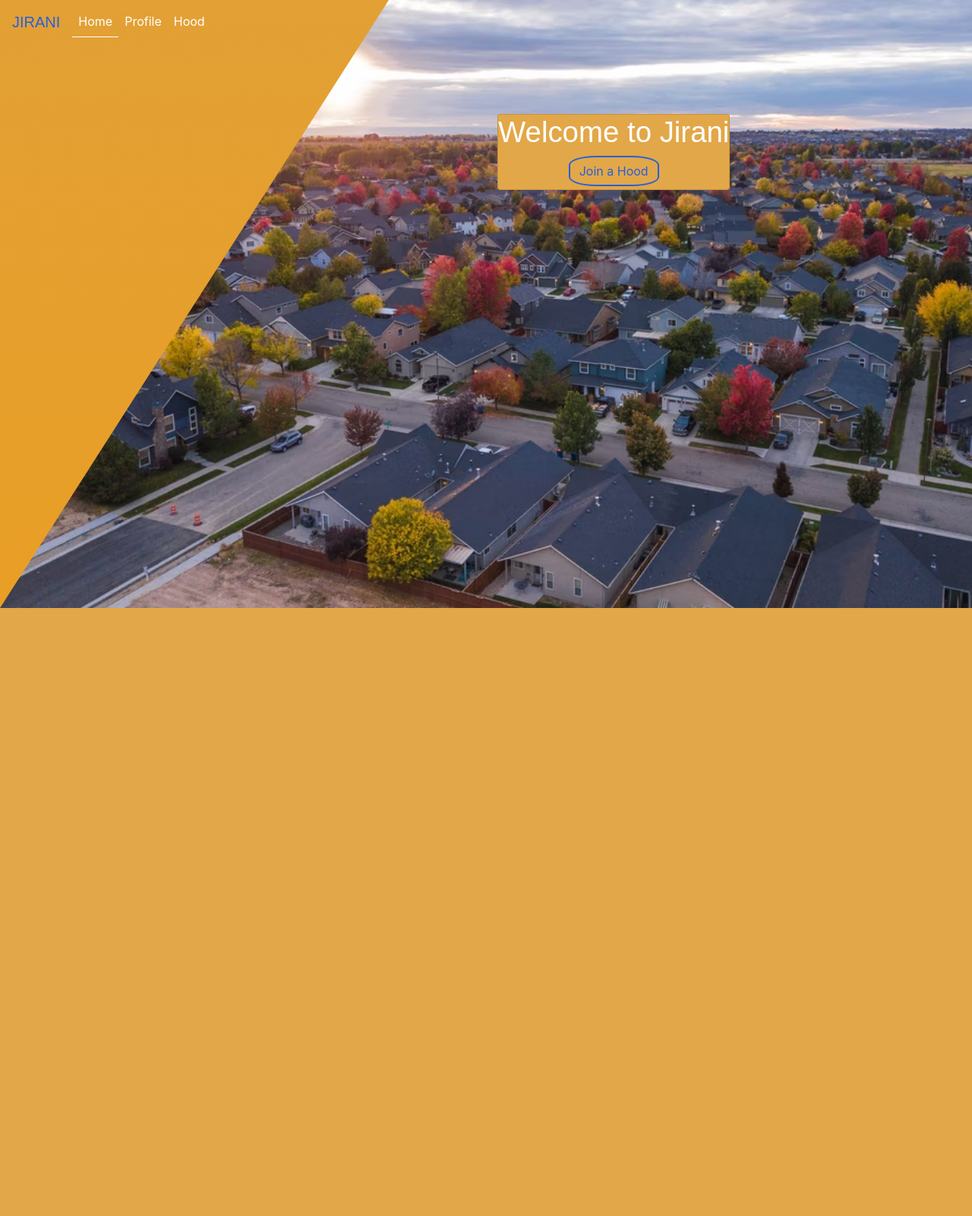
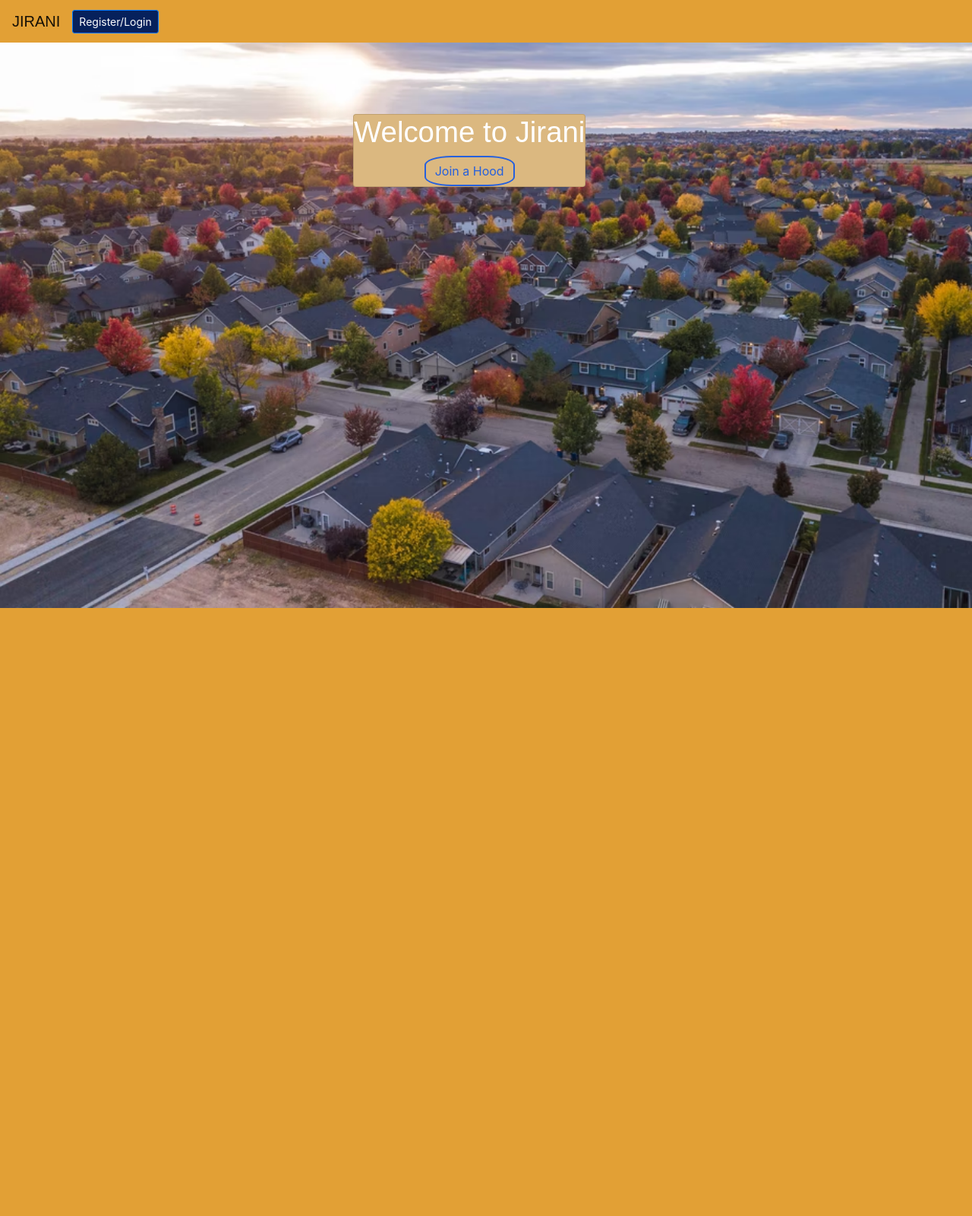
Before and after one commit to gracenyutu/jirani, a Django app: page / in a window 1280 px wide. Shown: the whole page at 76% size. After the commit the page ends 800 px from the top, so only its background shows below. Run offline with Django 4.2, Linux system fonts and the light colour scheme; some libraries are stand-ins or nearby versions; some web fonts are replaced.

Commit message:
create login and signup pages

```diff
--- a/app/templates/navbar.html
+++ b/app/templates/navbar.html
@@ -1,31 +1,41 @@
 <div class="container-fluid px-0">
     <header>
-        <div class="shape"></div>
         <!-- Navbar -->
-        <nav class="navbar fixed-top navbar-expand-lg navbar-transparent">
+        <nav class="navbar fixed-top navbar-expand-lg navbar-transparent navbar-light bg-steel">
             <a class="navbar-brand" href="#">JIRANI</a>
-            <button class="navbar-toggler" type="button" data-toggle="collapse" data-target="#navbarSupportedContent" aria-controls="navbarSupportedContent" aria-expanded="false" aria-label="Toggle navigation"> <span class="navbar-toggler-icon"></span> </button>
             <div class="collapse navbar-collapse" id="navbarSupportedContent">
-                <ul class="navbar-nav mr-auto">
-                    <li class="nav-item active"> <a class="nav-link" href="#">Home <span class="sr-only">(current)</span></a> </li>
-                    <li class="nav-item"> <a class="nav-link" href="#">Profile</a> </li>
-                    <li class="nav-item"> <a class="nav-link" href="#">Hood</a> </li>
+                <ul class="navbar-nav navbar-right">
+                    {% if user.is_authenticated%}
+                    <li class="nav-item dropdown">
+                        <a class="nav-link dropdown-toggle" id="navbarDropdownMenuLink" data-toggle="dropdown">{{ user.username|title }}
+                           <img class="rounded-circle nav-img" src="{{ user.profile.profile_pic.url }}" width="22" height="22" class="rounded-circle" alt="..." style="width: 55px; height: 55px">
+                        </a>
+                        <div class="dropdown-menu dropdown-primary" aria-labelledby="navbarDropdownMenuLink">
+                            <a class="dropdown-item text-center" href="{% url 'profile' user.username %}">Profile</a>
+                            <hr>
+                            <a class="dropdown-item text-center" href="{% url 'edit' user.username  %}"> Edit profile</a>
+                            <hr>
+                            <a href="{% url 'logout' %}" class="text-secondary text-center dropdown-item">Log Out</a>
+                        </div>
+                    </li>
+                    {% else %}
+                    <a href="{% url 'login' %}" class="login btn btn-sm btn-primary"> Register/Login </a>
+                    {% endif %}
                 </ul>
             </div>
         </nav>
         <!-- ./ end of navbar -->
         <div class="container">
             <div class="row">
-                <div class="col-md-6 left-side">
+                <div class="col-md-4 left-side">
                 </div>
-                <div class="col-md-6 right-side">
+                <div class="col-md-8 right-side">
                     <div class="card">
                         <h1>Welcome to Jirani</h1>
                         <div class="text-center">
                             <button class="btn order-button">Join a Hood</button>
                         </div>
                     </div>
-
                 </div>
             </div>
         </div>
--- a/app/views.py
+++ b/app/views.py
@@ -1,7 +1,9 @@
-from django.shortcuts import render, redirect
-from .forms import SignupForm
+from django.shortcuts import render, redirect, get_object_or_404
+from .forms import SignupForm, UpdateUserForm, UpdateUserProfileForm
 from django.contrib.auth import login, authenticate
 from .models import Post, Profile, Business, Neighborhood
+from django.contrib.auth.models import User
+from django.contrib.auth.decorators import login_required
 
 # Create your views here.
 def home(request):
@@ -19,4 +21,36 @@ def signup(request):
             return redirect('home')
     else:
         form = SignupForm()
-    return render(request, 'registration/register.html', {'form': form})
+    return render(request, 'registration/signup.html', {'form': form})
+
+login_required(login_url='Login')
+def profile(request, username):
+    return render(request, 'awwards/profile.html')
+
+def user_profile(request, username):
+    userprof = get_object_or_404(User, username=username)
+    if request.user == userprof:
+        return redirect('profile', username=request.user.username)
+    context = {
+        'userprof': userprof,
+    }
+    return render(request, 'jirani/userprofile.html', context)
+
+@login_required(login_url='login')
+def edit_profile(request, username):
+    user = User.objects.get(username=username)
+    if request.method == 'POST':
+        user_form = UpdateUserForm(request.POST, instance=request.user)
+        prof_form = UpdateUserProfileForm(request.POST, request.FILES, instance=request.user.profile)
+        if user_form.is_valid() and prof_form.is_valid():
+            user_form.save()
+            prof_form.save()
+            return redirect('profile', user.username)
+    else:
+        user_form = UpdateUserForm(instance=request.user)
+        prof_form = UpdateUserProfileForm(instance=request.user.profile)
+    context = {
+        'user_form': user_form,
+        'prof_form': prof_form
+    }
+    return render(request, 'jirani/edit.html', context)
--- a/jirani/settings.py
+++ b/jirani/settings.py
@@ -39,8 +39,8 @@ INSTALLED_APPS = [
     'django.contrib.messages',
     'django.contrib.staticfiles',
     'app.apps.AppConfig',
+    'rest_framework',
     'crispy_forms',
-    'rest_framework',
 ]
 
 MIDDLEWARE = [
--- a/static/css/main.css
+++ b/static/css/main.css
@@ -83,7 +83,15 @@ header {
 }
 
 .card {
-  background-color: #e2a748;
+  background-color: #dbb880;
   width: fit-content;
-  height: 100px;
+  height: fit-content;
 }
+
+.btn-primary {
+  background-color: #06215c;
+}
+
+.bg-steel {
+  background-color: #e2a035;
+}
```
Also changed, not shown: app/forms.py (+13 -0 lines), app/templates/registration/login.html (+28 -0 lines), app/templates/registration/logout.html (added, +10 -0 lines), app/templates/registration/signup.html (+27 -0 lines), static/images/logo.png (deleted).
